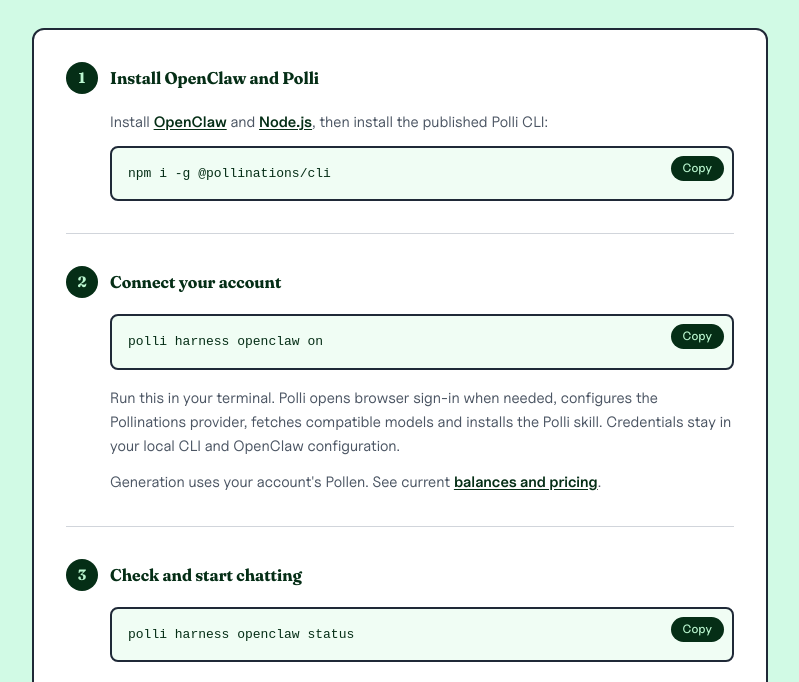
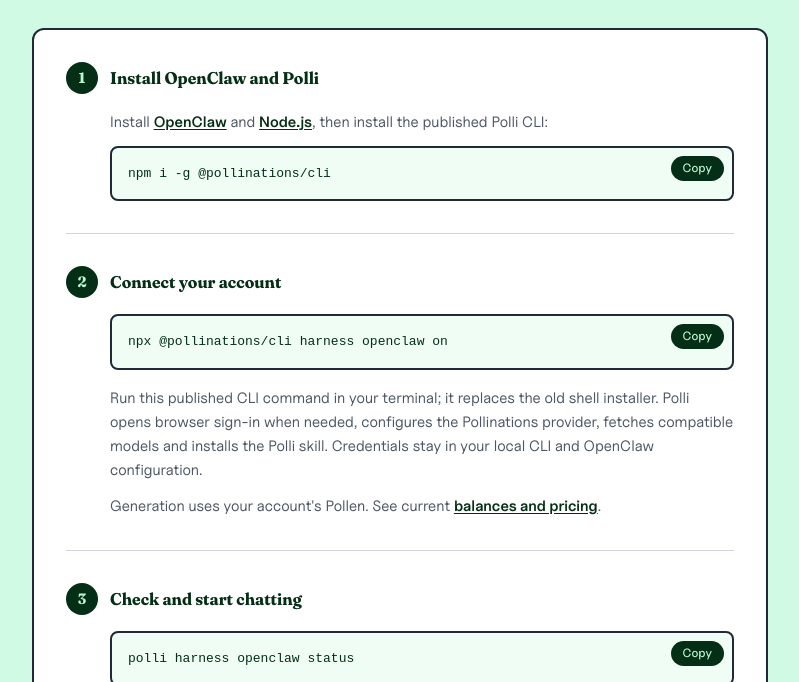
Before and after one commit to pollinations/openclaw, a website: page index.html in a window 1280 px wide. Shown: the part 562-1244 px from the top of the page, without its empty margins (240-1039 px from the left). Drawn offline with Linux system fonts and the light colour scheme.

Commit message:
docs: replace retired OpenClaw installer with published CLI

```diff
--- a/build.mjs
+++ b/build.mjs
@@ -9,7 +9,6 @@ for (const path of [
 	"public",
 	"logo-text-white.svg",
 	"openclaw-logo.svg",
-	"setup-pollinations.sh",
 	"skills",
 ]) {
 	cpSync(path, `dist/${path}`, { recursive: true });
--- a/index.html
+++ b/index.html
@@ -90,9 +90,10 @@
                     <div class="step-content">
                         <div class="code-block" id="setup-cmd">
                             <button type="button" class="copy-btn" data-copy="setup-cmd" aria-label="Copy connect command">Copy</button>
-                            <div class="code-inner">polli harness openclaw on</div>
+                            <div class="code-inner">npx @pollinations/cli harness openclaw on</div>
                         </div>
-                        <p class="step-text">Run this in your terminal. Polli opens browser sign-in when needed,
+                        <p class="step-text">Run this published CLI command in your terminal; it replaces the old shell installer.
+                            Polli opens browser sign-in when needed,
                             configures the Pollinations provider, fetches compatible models and installs the Polli skill.
                             Credentials stay in your local CLI and OpenClaw configuration.</p>
                         <p class="step-text">Generation uses your account's Pollen. See current
```
Also changed, not shown: README.md, 1 other file.
